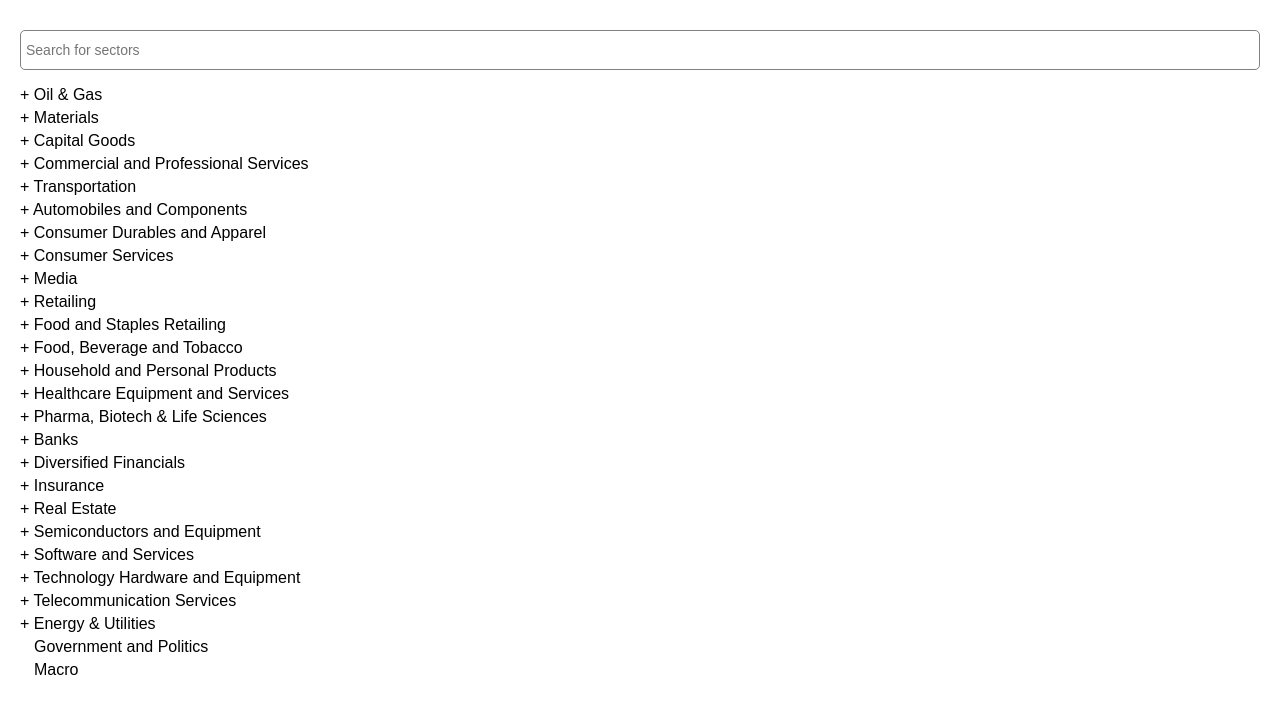
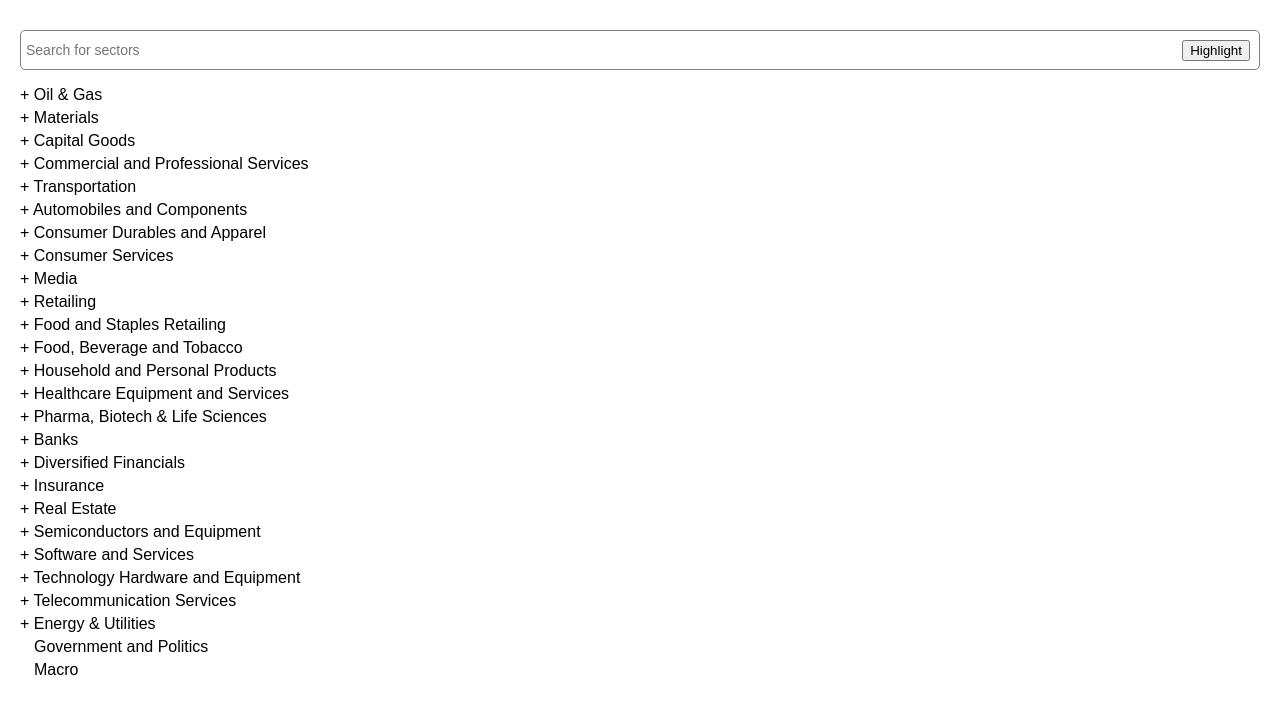
Before and after one commit to sdrissi/front-end-test-solution, a React (Create React App) app: page / in a window 1280 px wide. Shown: the top 714 px of the page. Built offline with nearby package versions, Linux system fonts and the light colour scheme.

Commit message:
Added highlight button to search component and added style

```diff
--- a/src/App.js
+++ b/src/App.js
@@ -16,26 +16,25 @@ class App extends Component {
 
     }
 
-    search = (items, searchTerm) => {
+    search = (items, searchTerm, highlight) => {
         if (!items) {
             return [];
         }
 
         return items.reduce((acc, it) => {
-            const res = this.search(it.items, searchTerm);
+            const res = this.search(it.items, searchTerm, highlight);
             const obj = { ...it };
 
             const didFindItems = res.length > 0;
-            const nameContainsSearchTerm = it.name.toLowerCase().includes(searchTerm.toLowerCase());
+            const nameContainsSearchTerm = it.name.match(new RegExp(searchTerm, "i"));
 
             if (didFindItems) {
                 obj.items = res;
                 obj.isExpanded = true;
             }
 
-            if (nameContainsSearchTerm) {
+            if (nameContainsSearchTerm && highlight) {
                 obj.highlightStr = searchTerm;
-                obj.isExpanded = obj.isExpanded || false;
             }
 
             if (didFindItems || nameContainsSearchTerm) {
@@ -46,10 +45,10 @@ class App extends Component {
         }, []);
     }
 
-    handleSearch = (searchTerm) => {
+    handleSearch = (searchTerm, highlight) => {
         if (searchTerm && searchTerm.trim().length > 0) {
             this.setState({
-                searchResults: this.search([ ...data ], searchTerm)
+                searchResults: this.search([ ...data ], searchTerm, highlight)
             });
         } else {
             this.setState({
@@ -62,7 +61,7 @@ class App extends Component {
     render() {
         const items = this.state.searchResults ? this.state.searchResults : this.state.items;
         return <div>
-            <Search onChange={this.handleSearch} placeholder="Search for sectors"/>
+            <Search onChange={this.handleSearch} placeholder="Search for sectors" timeout={200}/>
             <Tree items={items}/>
         </div>;
 
--- a/src/components/Search/Search.js
+++ b/src/components/Search/Search.js
@@ -1,8 +1,12 @@
-import React from "react";
+import React, { Component } from "react";
 import PropTypes from "prop-types";
 import "./style.css";
 
-Search.propTypes = {
+export default class Search extends Component {
+    state = { highlight: false };
+    input = React.createRef();
+
+    static propTypes = {
         // Callback for input change event
         onChange: PropTypes.func.isRequired,
         // set timeout on onChange
@@ -11,21 +15,38 @@ Search.propTypes = {
         placeholder: PropTypes.string
     };
 
-export default function Search({ onChange, timeout, placeholder }) {
+    handleChange = (e) => {
+        const { onChange, timeout } = this.props;
+        const { highlight } = this.state;
+        const newValue = e.target.value;
 
-    const handleChange = (e) => {
-        const newValue = e.target.value;
         if (timeout) {
-            setTimeout(onChange, timeout, newValue);
+            setTimeout(onChange, timeout, newValue, highlight);
         } else {
-            onChange(newValue);
+            onChange(newValue, highlight);
         }
-    };
+    }
+
+    handleClick = () => {
+        const { onChange } = this.props;
+
+        this.setState(prevState => ({
+            highlight: !prevState.highlight
+        }), () => onChange(this.input.current.value, this.state.highlight));
+    }
+
+    render() {
+        const { placeholder } = this.props;
 
         return (
-        <input className="Search"
+            <div className="Search">
+                <input className="Search__input"
                        type="text"
-               onChange={handleChange}
-               placeholder={placeholder}/>
+                       onChange={this.handleChange}
+                       placeholder={placeholder}
+                       ref={this.input}/>
+                <button className="Search__highlight" onClick={this.handleClick}>Highlight</button>
+            </div>
         );
     }
+}
--- a/src/components/Search/style.css
+++ b/src/components/Search/style.css
@@ -1,10 +1,20 @@
 .Search {
+    position: relative;
+    margin-top: 10px;
+}
+
+.Search__input {
     width: 100%;
     height: 40px;
-    margin-top: 10px;
     border: 1px solid grey;
     border-radius: 5px;
     padding: 5px;
     box-sizing: border-box;
     font-size: 14px;
 }
+
+.Search__highlight {
+    position: absolute;
+    right: 10px;
+    top: 10px;
+}
```
Lines whose indentation alone changed are shown as unchanged.
